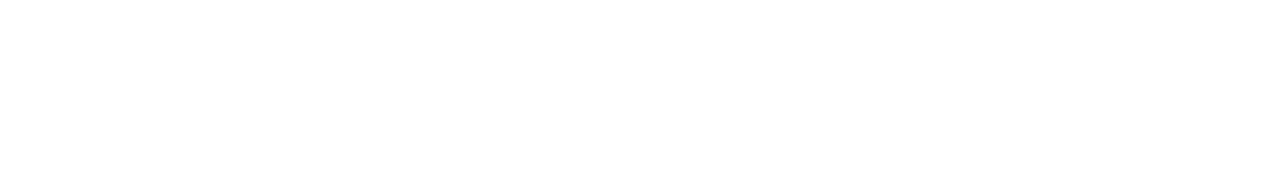
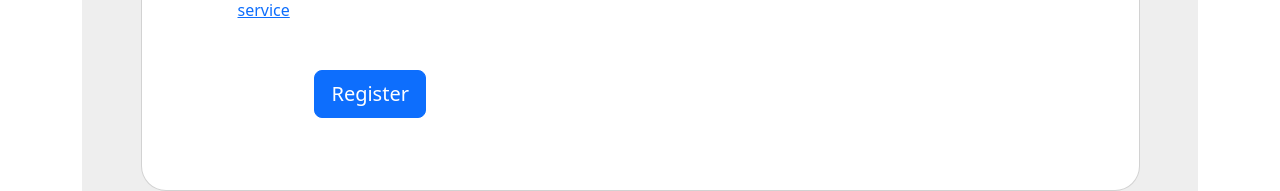
Before and after one commit to tkarakok/bookstoremanagement-frontend, an Angular app: page / in a window 1280 px wide. Shown: the part 686-877 px from the top of the page. Before the commit the page ends 800 px from the top, so only its background shows below. Built offline with nearby package versions, Linux system fonts and the light colour scheme; no server answers.

Commit message:
toastr service added ! for register

```diff
--- a/angular.json
+++ b/angular.json
@@ -26,10 +26,12 @@
             ],
             "styles": [
               "./node_modules/bootstrap/dist/css/bootstrap.min.css",
+              "./node_modules/ngx-toastr/toastr.css",
               "src/styles.css"
             ],
             "scripts": [
               "./node_modules/bootstrap/dist/js/bootstrap.bundle.min.js"
+
             ],
             "server": "src/main.server.ts",
             "prerender": true,
--- a/package.json
+++ b/package.json
@@ -11,7 +11,7 @@
   },
   "private": true,
   "dependencies": {
-    "@angular/animations": "^17.0.0",
+    "@angular/animations": "^17.0.3",
     "@angular/common": "^17.0.0",
     "@angular/compiler": "^17.0.0",
     "@angular/core": "^17.0.0",
@@ -23,6 +23,7 @@
     "@angular/ssr": "^17.0.1",
     "bootstrap": "^5.3.2",
     "express": "^4.18.2",
+    "ngx-toastr": "^18.0.0",
     "rxjs": "~7.8.0",
     "tslib": "^2.3.0",
     "zone.js": "~0.14.2"
--- a/src/app/app.component.ts
+++ b/src/app/app.component.ts
@@ -13,6 +13,7 @@ import { AuthorService } from './service/author.service';
 import { CategoryDetailService } from './service/category-detail.service';
 import { RegisterComponent } from './components/register/register/register.component';
 import { RegisterService } from './service/register.service';
+import { ToastrModule } from 'ngx-toastr';
 
 @Component({
   selector: 'app-root',
@@ -25,7 +26,8 @@ import { RegisterService } from './service/register.service';
     HttpClientModule,
     CategoryComponent,
     AuthorComponent,
-    RegisterComponent
+    RegisterComponent,
+    ToastrModule
   ],
   providers:[
     BookService,
@@ -33,7 +35,7 @@ import { RegisterService } from './service/register.service';
     CategoryService,
     AuthorService,
     CategoryDetailService,
-    RegisterService
+    RegisterService,
   ],
   templateUrl: './app.component.html',
   styleUrl: './app.component.css'
--- a/src/app/app.config.ts
+++ b/src/app/app.config.ts
@@ -3,7 +3,14 @@ import { provideRouter } from '@angular/router';
 
 import { routes } from './app.routes';
 import { provideClientHydration } from '@angular/platform-browser';
+import { provideToastr } from 'ngx-toastr';
+import { provideAnimations } from '@angular/platform-browser/animations';
 
 export const appConfig: ApplicationConfig = {
-  providers: [provideRouter(routes), provideClientHydration()]
+  providers: [
+    provideRouter(routes),
+    provideClientHydration(),
+    provideAnimations(),
+    provideToastr()
+  ]
 };
--- a/src/app/app.routes.ts
+++ b/src/app/app.routes.ts
@@ -3,7 +3,7 @@ import { BookComponent } from './components/books/book/book.component';
 import { RegisterComponent } from './components/register/register/register.component';
 
 export const routes: Routes = [
-    {path:"", pathMatch:"full", component:BookComponent},
+    {path:"", pathMatch:"full", component:RegisterComponent},
     {path:"books", component:BookComponent},
     {path:"register", component:RegisterComponent},
 ];
--- a/src/app/components/register/register/register.component.ts
+++ b/src/app/components/register/register/register.component.ts
@@ -1,56 +1,64 @@
 import { Component, OnInit } from '@angular/core';
 import { CommonModule } from '@angular/common';
-import { FormGroup, FormControl, Validators, FormBuilder, FormsModule, ReactiveFormsModule } from "@angular/forms";
+import {
+  FormGroup,
+  FormControl,
+  Validators,
+  FormBuilder,
+  FormsModule,
+  ReactiveFormsModule,
+} from '@angular/forms';
 import { RegisterService } from '../../../service/register.service';
 import { Router } from '@angular/router';
+import { ToastrService } from 'ngx-toastr';
 
 @Component({
   selector: 'app-register',
   standalone: true,
-  imports: [
-    CommonModule,
-    FormsModule,
-    ReactiveFormsModule
-  ],
+  imports: [CommonModule, FormsModule, ReactiveFormsModule],
   templateUrl: './register.component.html',
   styleUrl: './register.component.css',
-  providers:[
-    RegisterService
-  ]
+  providers: [RegisterService, ToastrService],
 })
 export class RegisterComponent implements OnInit {
-
   registerForm: FormGroup;
 
   constructor(
-    private formBuilder : FormBuilder,
-    private registerService : RegisterService,
-    private router : Router
-    ){}
+    private formBuilder: FormBuilder,
+    private registerService: RegisterService,
+    private router: Router,
+    private toastrService: ToastrService
+  ) {}
 
   ngOnInit(): void {
     this.createRegisterForm();
   }
 
-  createRegisterForm(){
+  createRegisterForm() {
     this.registerForm = this.formBuilder.group({
-      firstName: ["", Validators.required],
-      lastName: ["", Validators.required],
-      email: ["", Validators.required],
-      password: ["", Validators.required],
-    })
+      firstName: ['', Validators.required],
+      lastName: ['', Validators.required],
+      email: ['', Validators.required],
+      password: ['', Validators.required],
+    });
   }
 
-  register(){
+  register() {
     if (this.registerForm.valid) {
-
-      let registerModel = Object.assign({} , this.registerForm.value);
-      this.registerService.register(registerModel).subscribe(response => {
-        console.log(response);
+      let registerModel = Object.assign({}, this.registerForm.value);
+      this.registerService.register(registerModel).subscribe(
+        (response) => {
           this.router.navigate(['/']);
-      }, error => {
-        console.log(error);
-      })
+          this.toastrService.success(
+            'Account successfully registered ! Please login!'
+          );
+        },
+        (error) => {
+          this.toastrService.error(error);
+        }
+      );
+    } else {
+      this.toastrService.error('Please fill all the fields');
     }
   }
 }
```
Also changed, not shown: 1 other file (tests, documents, lock files or other folders).
